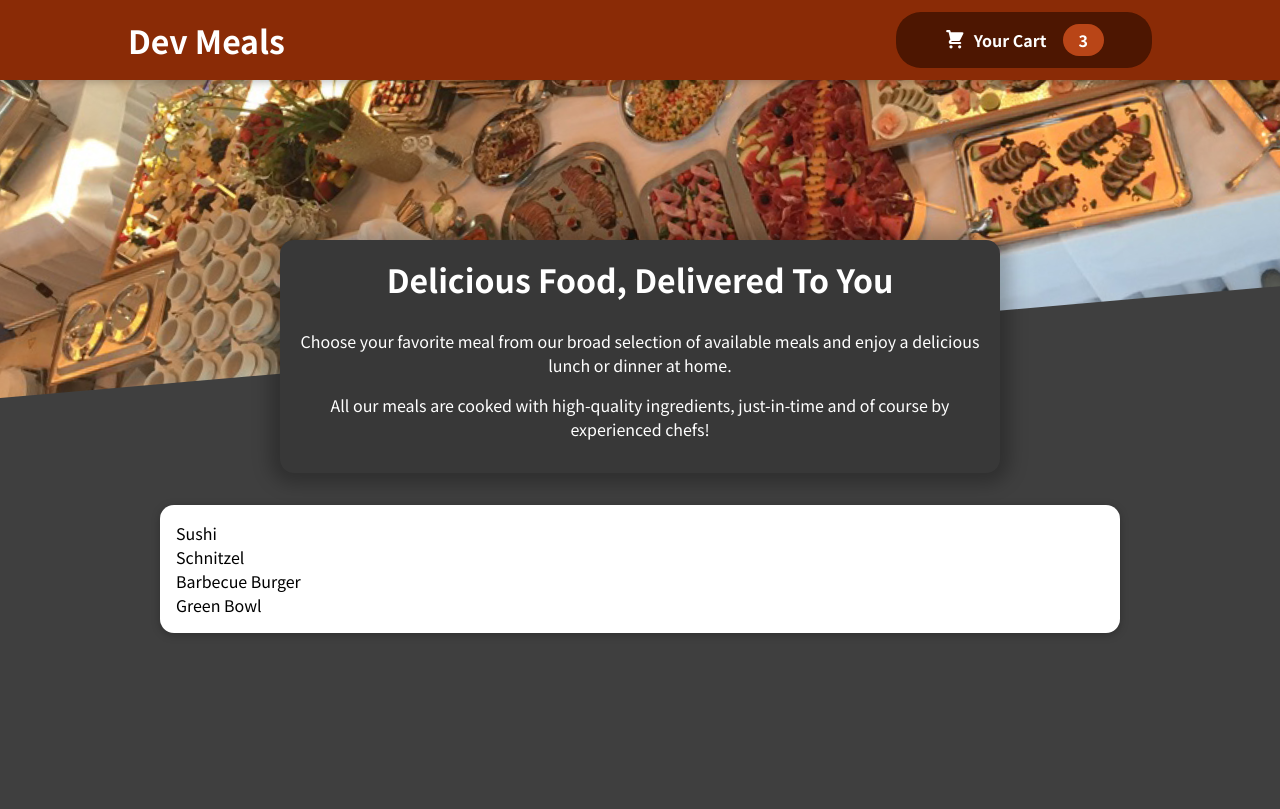
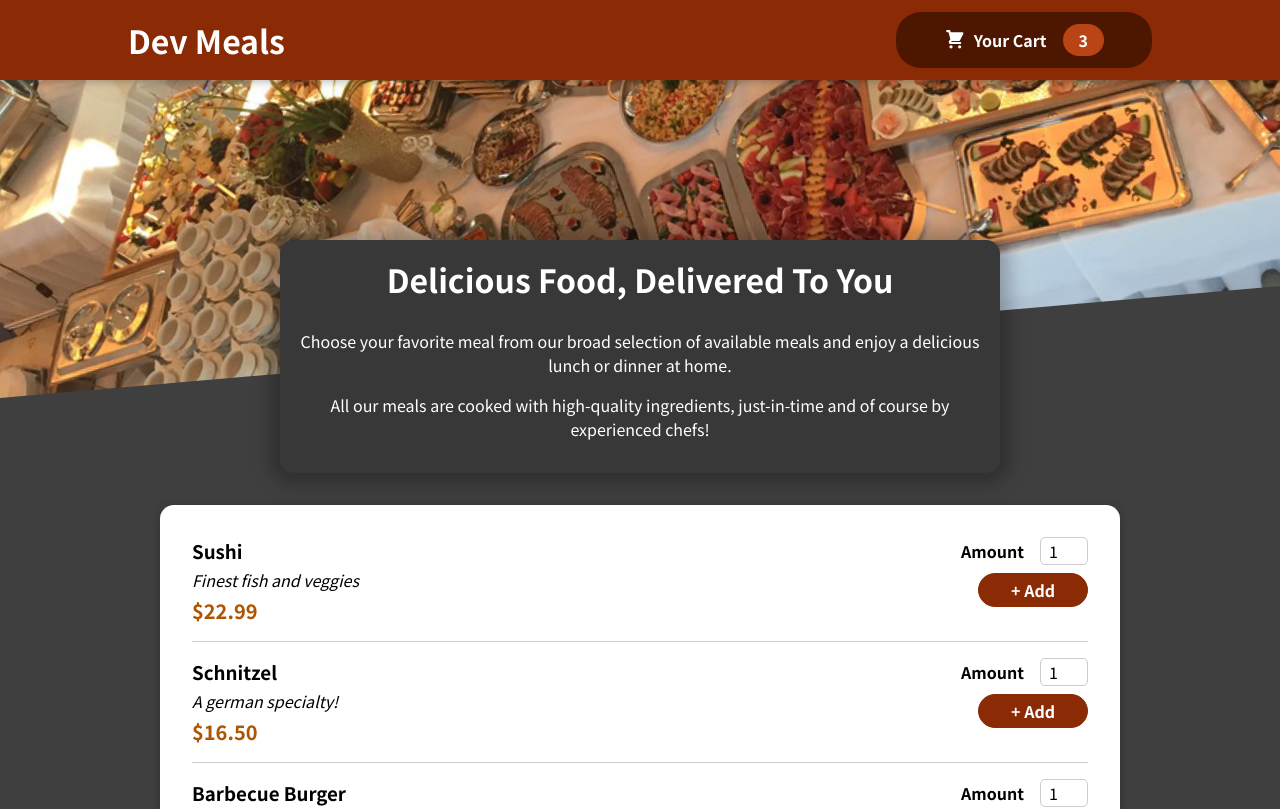
Before and after one commit to sonphan96/react-dev-meals, a React (Create React App) app: page / in a window 1280 px wide. Shown: the top 809 px of the page. Built offline with nearby package versions, Linux system fonts and the light colour scheme.

Commit message:
add meal item component

```diff
--- a/src/components/Meals/AvailableMeals.jsx
+++ b/src/components/Meals/AvailableMeals.jsx
@@ -1,5 +1,6 @@
 import React from "react";
 
+import MealItem from "./MealItem/MealItem";
 import Card from "../UI/Card";
 
 import classes from "./AvailableMeals.module.css";
@@ -33,7 +34,14 @@
 
 const AvailableMeals = () => {
   const mealsList = DUMMY_MEALS.map((meal) => {
-    return <li>{meal.name}</li>;
+    return (
+      <MealItem
+        key={meal.id}
+        name={meal.name}
+        price={meal.price}
+        description={meal.description}
+      />
+    );
   });
 
   return (
--- /dev/null
+++ b/src/components/Meals/MealItem/MealIteamForm.jsx
@@ -0,0 +1,26 @@
+import React from "react";
+
+import Input from "../../UI/Input";
+
+import classes from "./MealItemForn.module.css";
+
+const MealIteamForm = () => {
+  return (
+    <form className={classes.form}>
+      <Input
+        label='Amount'
+        input={{
+          type: "number",
+          id: "amount",
+          min: "1",
+          max: "10",
+          step: "1",
+          defaultValue: "1",
+        }}
+      />
+      <button type='submit'> + Add</button>
+    </form>
+  );
+};
+
+export default MealIteamForm;
--- /dev/null
+++ b/src/components/Meals/MealItem/MealItem.jsx
@@ -0,0 +1,26 @@
+import React from "react";
+
+import MealIteamForm from "./MealIteamForm";
+
+import classes from "./MealItem.module.css";
+
+const MealItem = ({ name, description, price }) => {
+  const mealPrice = `$${price.toFixed(2)}`;
+
+  return (
+    <li className={classes.meal}>
+      <div>
+        <h3>{name}</h3>
+
+        <div className={classes.description}>{description}</div>
+
+        <div className={classes.price}>{mealPrice}</div>
+      </div>
+      <div>
+        <MealIteamForm />
+      </div>
+    </li>
+  );
+};
+
+export default MealItem;
--- /dev/null
+++ b/src/components/Meals/MealItem/MealItem.module.css
@@ -0,0 +1,22 @@
+.meal {
+  display: flex;
+  justify-content: space-between;
+  margin: 1rem;
+  padding-bottom: 1rem;
+  border-bottom: 1px solid #ccc;
+}
+
+.meal h3 {
+  margin: 0 0 0.25rem 0;
+}
+
+.description {
+  font-style: italic;
+}
+
+.price {
+  margin-top: 0.25rem;
+  font-weight: bold;
+  color: #ad5502;
+  font-size: 1.25rem;
+}
--- /dev/null
+++ b/src/components/Meals/MealItem/MealItemForn.module.css
@@ -0,0 +1,20 @@
+.form {
+  text-align: right;
+}
+
+.form button {
+  font: inherit;
+  cursor: pointer;
+  background-color: #8a2b06;
+  border: 1px solid #8a2b06;
+  color: white;
+  padding: 0.25rem 2rem;
+  border-radius: 20px;
+  font-weight: bold;
+}
+
+.form button:hover,
+.form button:active {
+  background-color: #641e03;
+  border-color: #641e03;
+}
--- /dev/null
+++ b/src/components/UI/Input.jsx
@@ -0,0 +1,14 @@
+import React from "react";
+
+import classes from "./Input.module.css";
+
+const Input = ({ label, input }) => {
+  return (
+    <div className={classes.input}>
+      <label htmlFor={input.id}>{label}</label>
+      <input {...input} />
+    </div>
+  );
+};
+
+export default Input;
--- /dev/null
+++ b/src/components/UI/Input.module.css
@@ -0,0 +1,18 @@
+.input {
+  display: flex;
+  align-items: center;
+  margin-bottom: 0.5rem;
+}
+
+.input label {
+  font-weight: bold;
+  margin-right: 1rem;
+}
+
+.input input {
+  width: 3rem;
+  border-radius: 5px;
+  border: 1px solid #ccc;
+  font: inherit;
+  padding-left: 0.5rem;
+}
```
